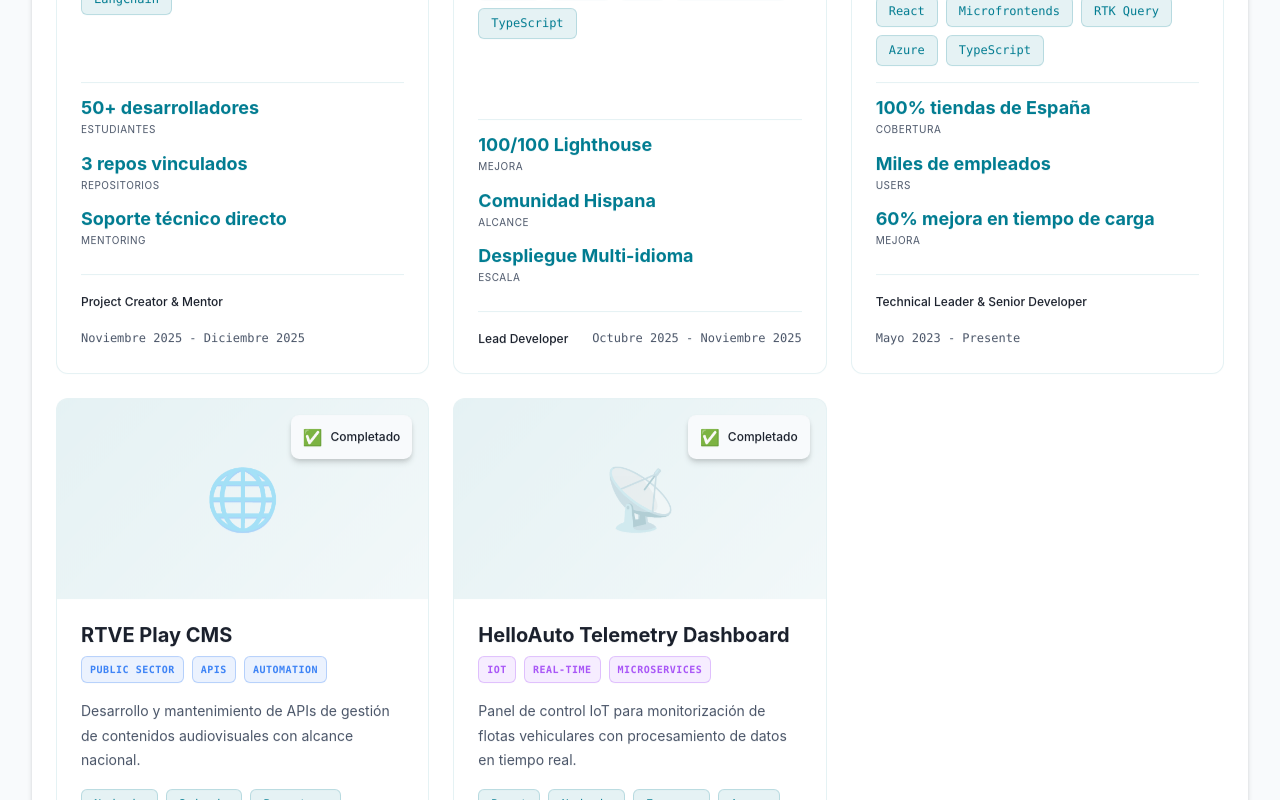
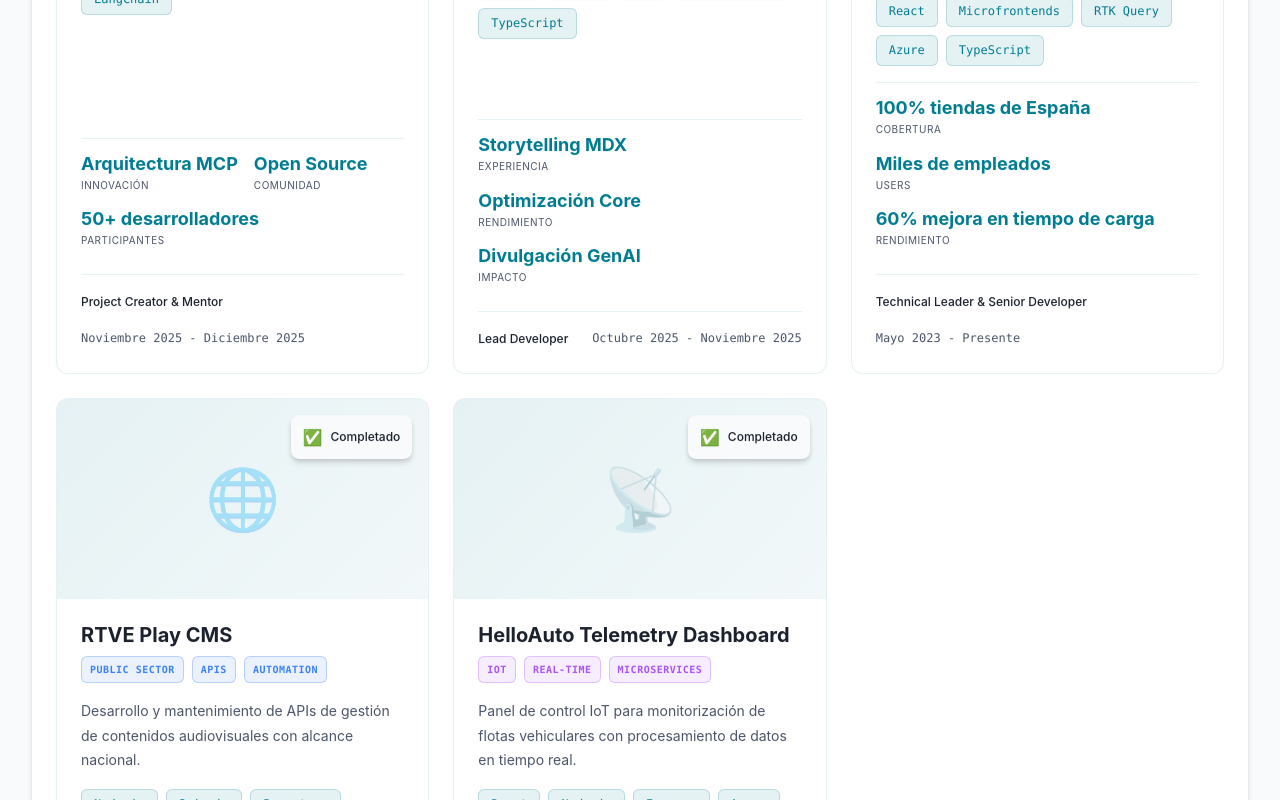
Before and after one commit to TellMeAlex/portfolio, a React (Vite) app: page / in a window 1280 px wide. Shown: the part 2240-3040 px from the top of the page. Built offline with nearby package versions, Linux system fonts and the light colour scheme.

Commit message:
feat: improve AI project impact metrics with professional technical highlights

```diff
--- a/src/features/projects/Projects.tsx
+++ b/src/features/projects/Projects.tsx
@@ -198,24 +198,30 @@
                   {key === 'coverage'
                     ? 'Cobertura'
                     : key === 'performance'
-                      ? 'Mejora'
+                      ? 'Rendimiento'
                       : key === 'scale'
-                        ? 'Escala'
+                        ? 'Escalabilidad'
                         : key === 'reach'
-                          ? 'Alcance'
+                          ? 'Impacto'
                           : key === 'errorReduction'
-                            ? 'Reducción errores'
+                            ? 'Calidad'
                             : key === 'uptime'
-                              ? 'Uptime'
+                              ? 'Disponibilidad'
                               : key === 'eventsPerDay'
-                                ? 'Eventos/día'
+                                ? 'Carga'
                                 : key === 'vehicles'
-                                  ? 'Vehículos'
+                                  ? 'Unidades'
                                   : key === 'students'
-                                    ? 'Estudiantes'
+                                    ? 'Participantes'
                                     : key === 'repositories'
                                       ? 'Repositorios'
-                                      : key}
+                                      : key === 'innovation'
+                                        ? 'Innovación'
+                                        : key === 'community'
+                                          ? 'Comunidad'
+                                          : key === 'ux'
+                                            ? 'Experiencia'
+                                            : key}
                 </span>
               </div>
             ))}
--- a/src/features/projects/Projects.types.ts
+++ b/src/features/projects/Projects.types.ts
@@ -21,6 +21,9 @@
   mentoring?: string
   students?: string
   repositories?: string
+  innovation?: string
+  community?: string
+  ux?: string
 }
 
 export interface Project {
--- a/src/features/projects/projectsData.ts
+++ b/src/features/projects/projectsData.ts
@@ -27,9 +27,9 @@
       },
       role: 'Project Creator & Mentor',
       impact: {
+        innovation: 'Arquitectura MCP',
+        community: 'Open Source',
         students: '50+ desarrolladores',
-        repositories: '3 repos vinculados',
-        mentoring: 'Soporte técnico directo',
       },
       technologies: ['TypeScript', 'MCP', 'LLMs', 'Node.js', 'LangChain'],
       tags: ['AI', 'Open Source', 'Education'],
@@ -55,9 +55,9 @@
       },
       role: 'Lead Developer',
       impact: {
-        performance: '100/100 Lighthouse',
-        reach: 'Comunidad Hispana',
-        scale: 'Despliegue Multi-idioma',
+        ux: 'Storytelling MDX',
+        performance: 'Optimización Core',
+        reach: 'Divulgación GenAI',
       },
       technologies: ['Astro', 'React', 'MDX', 'Tailwind CSS', 'TypeScript'],
       tags: ['AI', 'State-of-the-Art', 'Interactive'],
```
